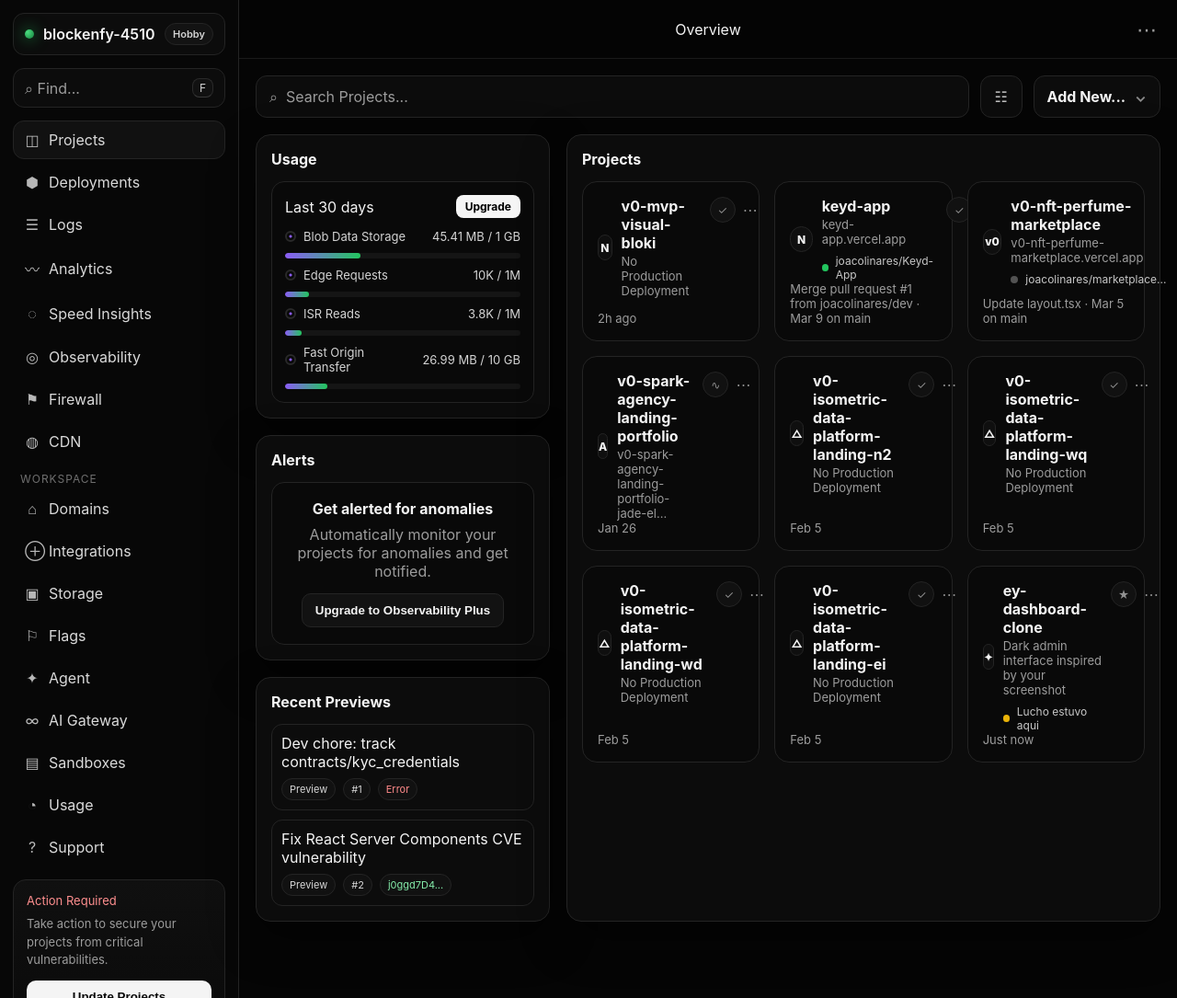
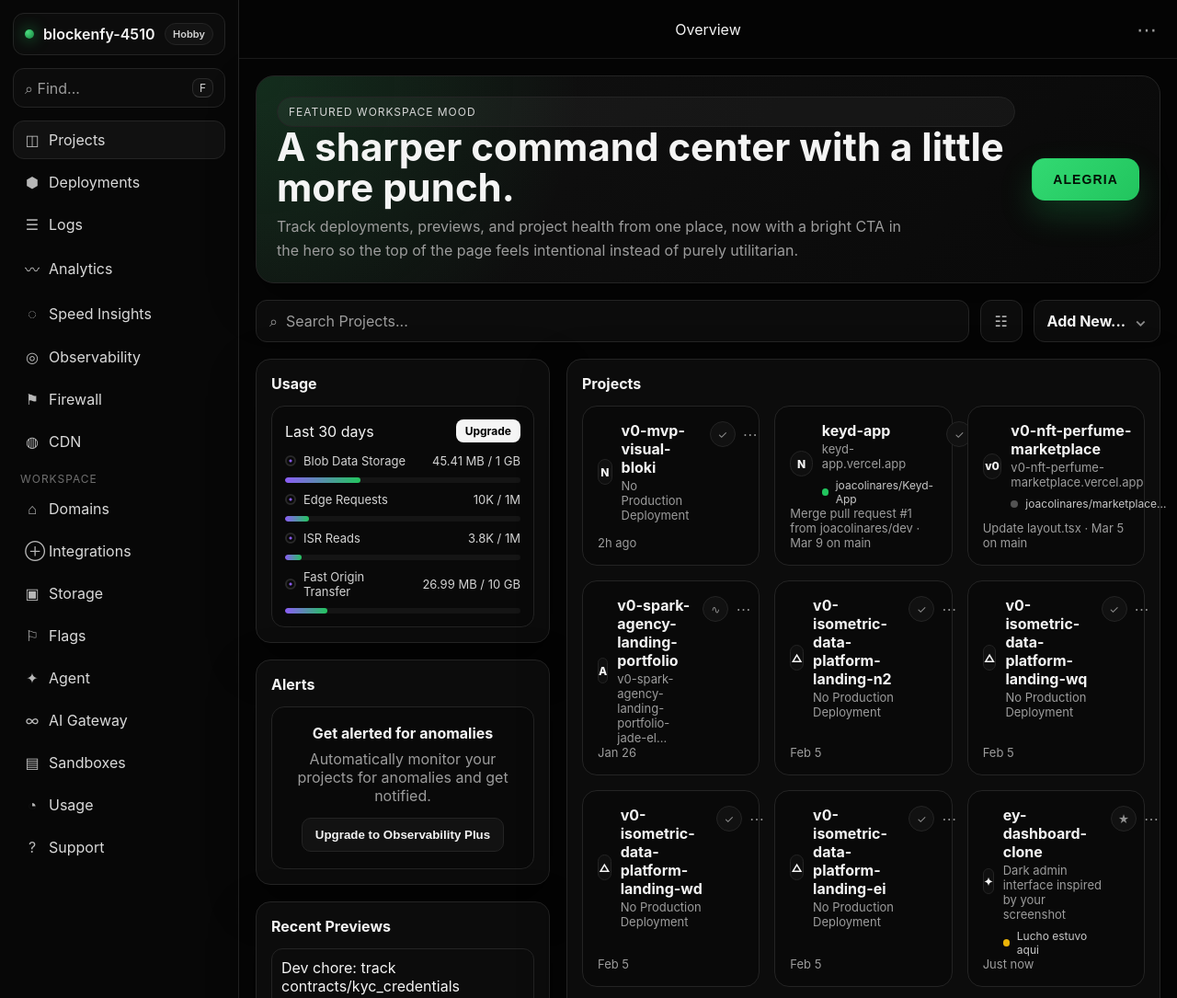
Before and after one commit to joacolinares/test_Lucho, a plain HTML site: page index.html in a window 1280 px wide. Shown: the top 1085 px of the page at 92% size. Drawn offline with Linux system fonts and the light colour scheme.

Commit message:
Add ALEGRIA hero button

```diff
--- a/index.html
+++ b/index.html
@@ -201,6 +201,65 @@
 
       .main {
         padding: 18px;
+      }
+
+      .hero {
+        display: flex;
+        align-items: center;
+        justify-content: space-between;
+        gap: 18px;
+        padding: 22px;
+        margin-bottom: 18px;
+        background:
+          radial-gradient(circle at top left, rgba(34, 197, 94, 0.16), transparent 35%),
+          linear-gradient(135deg, #111111, #090909);
+        border: 1px solid var(--border);
+        border-radius: 20px;
+        box-shadow: var(--shadow);
+      }
+
+      .hero-copy h1 {
+        margin: 0 0 8px;
+        font-size: clamp(28px, 4vw, 42px);
+        line-height: 1.05;
+      }
+
+      .hero-copy p {
+        margin: 0;
+        max-width: 680px;
+        color: var(--muted);
+        line-height: 1.6;
+      }
+
+      .hero-actions {
+        display: flex;
+        align-items: center;
+        gap: 12px;
+        flex-shrink: 0;
+      }
+
+      .hero-btn {
+        padding: 14px 22px;
+        border-radius: 14px;
+        border: 1px solid rgba(34, 197, 94, 0.35);
+        background: linear-gradient(135deg, #32d972, #22c55e);
+        color: #031006;
+        font-size: 14px;
+        font-weight: 800;
+        letter-spacing: 0.08em;
+        text-transform: uppercase;
+        box-shadow: 0 16px 35px rgba(34, 197, 94, 0.22);
+      }
+
+      .hero-badge {
+        border: 1px solid var(--border);
+        background: rgba(255, 255, 255, 0.04);
+        color: #d7d7d7;
+        border-radius: 999px;
+        padding: 8px 12px;
+        font-size: 12px;
+        letter-spacing: 0.08em;
+        text-transform: uppercase;
       }
 
       .toolbar {
@@ -505,6 +564,19 @@
       }
 
       @media (max-width: 700px) {
+        .hero {
+          flex-direction: column;
+          align-items: flex-start;
+        }
+
+        .hero-actions {
+          width: 100%;
+        }
+
+        .hero-btn {
+          width: 100%;
+        }
+
         .toolbar {
           grid-template-columns: 1fr;
         }
@@ -569,6 +641,17 @@
         </div>
 
         <main class="main">
+          <section class="hero">
+            <div class="hero-copy">
+              <div class="hero-badge">Featured workspace mood</div>
+              <h1>A sharper command center with a little more punch.</h1>
+              <p>Track deployments, previews, and project health from one place, now with a bright CTA in the hero so the top of the page feels intentional instead of purely utilitarian.</p>
+            </div>
+            <div class="hero-actions">
+              <button class="hero-btn">ALEGRIA</button>
+            </div>
+          </section>
+
           <div class="toolbar">
             <div class="toolbar-search">⌕&nbsp;&nbsp;Search Projects...</div>
             <div class="toolbar-icon">☷</div>
```
